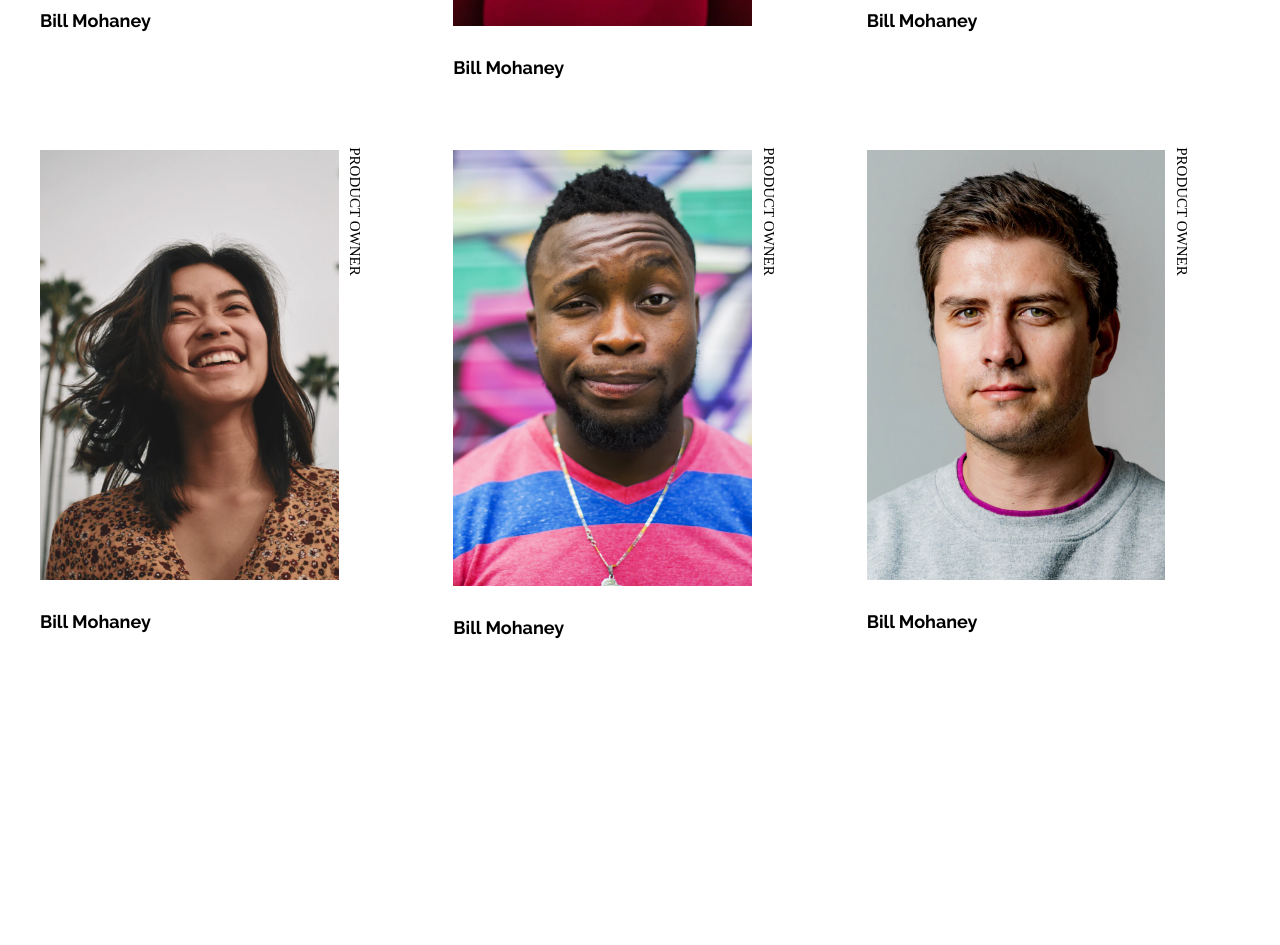
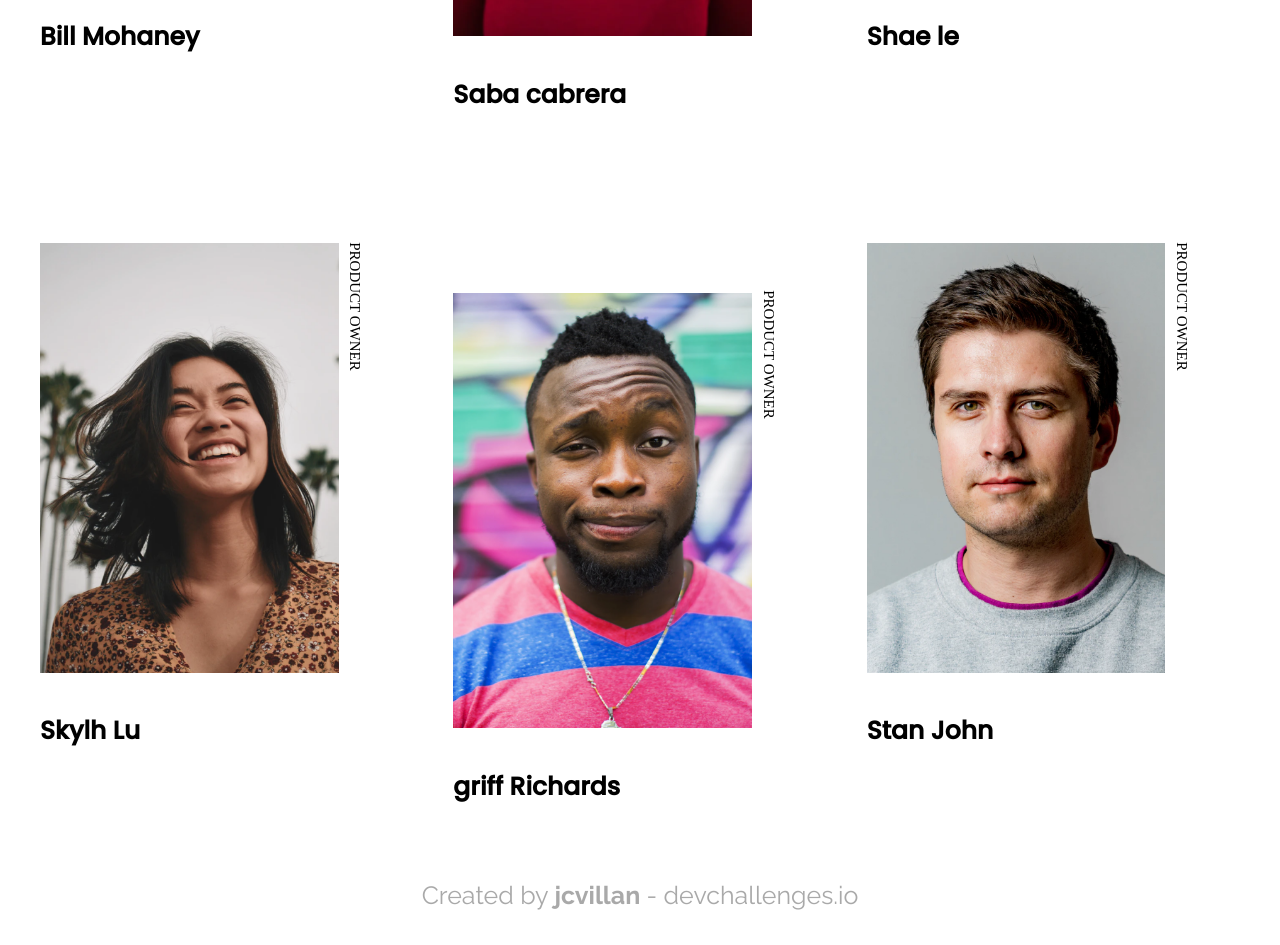
Before and after one commit to jcvillanq/My-team-page, a plain HTML site: page index.html in a window 1280 px wide. Shown: the part 757-1702 px from the top of the page. Before the commit the page ends 1435 px from the top, so only its background shows below. Drawn offline with Linux system fonts and the light colour scheme.

Commit message:
24/09/2021

```diff
--- a/css/style.css
+++ b/css/style.css
@@ -10,8 +10,8 @@ html {
 }
 
 /* Globals */
-img {
-  max-width: 100%;
+img{
+  max-width:100%;
   display: block;
 }
 body {
@@ -23,7 +23,6 @@ body {
 .container {
   max-width: 1200px;
   margin: 0 auto;
-
 }
 
 /* Site-styles */
@@ -31,23 +30,23 @@ header {
   display: flex;
   flex-direction: column;
   align-items: center;
+  padding-bottom: 3rem;
 }
-@media (min-width: 992px) {
-  header{
+@media (min-width: 768px) {
+  header {
     display: grid;
-    grid-template-columns:repeat(2,1fr);
-    grid-template-rows: repeat(1,1fr);
+    grid-template-columns: repeat(2, 1fr);
+    grid-template-rows: repeat(1, 1fr);
     height: 30rem;
-    margin: 3rem 4rem;
-
+    margin: 3rem 4rem 5rem 4rem;
   }
-  .info{
+  .info {
     display: flex;
     flex-direction: column;
     height: 24rem;
     justify-content: flex-end;
   }
-  .info h3{
+  .info h3 {
     margin: 0;
   }
 }
@@ -64,28 +63,25 @@ header h3 {
   grid-template-columns: repeat(2, 1fr);
   gap: 4rem;
 }
-.user:nth-child(2){
-  padding-top: 4rem;
-}
-@media (min-width: 992px) {
-  .group{
+
+@media (min-width: 768px) {
+
+  .group {
     grid-template-columns: repeat(3, 1fr);
   }
-
 }
 
+/* USERS */
 .user {
   position: relative;
   width: 80%;
-
 }
-.user h4{
-  font-size: 1.8rem;
+.user h4 {
+  font-family: Poppins ;
+  font-size: 2.5rem;
 }
 .texto-vertical {
   font-family: PT Serif;
-  font-style: normal;
-  font-weight: normal;
   font-size: 1.5rem;
   line-height: 13px;
   text-transform: uppercase;
@@ -95,3 +91,38 @@ header h3 {
   top: 4rem;
   right: -8rem;
 }
+.user-down {
+  padding-top: 5rem;
+}
+.texto-vertical2 {
+  font-family: PT Serif;
+  font-size: 1.5rem;
+  line-height: 13px;
+  text-transform: uppercase;
+  color: #000000;
+  transform: rotate(90deg);
+  position: absolute;
+  top: 9.2rem;
+  right: -8rem;
+}
+@media (min-width: 768px) {
+  .user:nth-child(5) {
+    padding-top: 10rem;
+  }
+  .user:nth-child(5)>.texto-vertical {
+
+    top: 14rem;
+    right: -8rem;
+  }
+}
+
+/* footer */
+
+footer {
+  text-align: center;
+  color: darkgray;
+  font-size: 2.5rem;
+}
+footer span {
+  font-weight: 600;
+}
--- a/index.html
+++ b/index.html
@@ -35,39 +35,39 @@
     <div class="group">
       <div  class="user">
         <img src="img/photo1.png" alt="">
-        <p class="texto-vertical work">product  owner</p>
+        <p class="texto-vertical ">product owner</p>
         <h4>Bill Mohaney</h4>
 
       </div>
-      <div  class="user">
+      <div  class="user user-down">
         <img src="img/photo2.png" alt="">
-        <p class="texto-vertical work">product  owner</p>
-        <h4>Bill Mohaney</h4>
+        <p class="texto-vertical2 ">product owner</p>
+        <h4>Saba cabrera</h4>
 
       </div>
 
       <div  class="user">
         <img src="img/photo3.png" alt="">
-        <p class="texto-vertical work">product  owner</p>
-        <h4>Bill Mohaney</h4>
+        <p class="texto-vertical">product owner </p>
+        <h4>Shae le</h4>
 
       </div>
-      <div  class="user">
+      <div  class="user user-down">
         <img src="img/photo4.png" alt="">
-        <p class="texto-vertical work">product  owner</p>
-        <h4>Bill Mohaney</h4>
+        <p class="texto-vertical2 ">product owner</p>
+        <h4>Skylh Lu</h4>
 
       </div>
       <div  class="user">
         <img src="img/photo5.png" alt="">
-        <p class="texto-vertical work">product  owner</p>
-        <h4>Bill Mohaney</h4>
+        <p class="texto-vertical ">product owner</p>
+        <h4>griff Richards</h4>
 
       </div>
-      <div  class="user">
+      <div  class="user user-down">
         <img src="img/photo6.png" alt="">
-        <p class="texto-vertical work">product  owner</p>
-        <h4>Bill Mohaney</h4>
+        <p class="texto-vertical2 ">product owner</p>
+        <h4>Stan John</h4>
 
       </div>
 
@@ -76,39 +76,12 @@
     </div>
   </main>
 
-<!--
-  <main class="container">
-    <div class="group" >
+  <footer class="container">
+    <p>
+      Created by <span>jcvillan</span> - devchallenges.io
+    </p>
+  </footer>
 
-
-        <div class="user1">
-          <h4 class="work texto-vertical" >product owner</h4>
-          <img src="/img/photo1.png" alt="user">
-
-        <p class="name">Bill Mahoney</p>
-
-</div>
-
-      <div class="user">
-        <h4 class="work">ux designer</h4>
-        <img src="/img/photo2.png" alt="user">
-        <class="name">Saba Cabrera</p>
-      </div>
-
-      <div class="user">
-        <h4 class="work">ux designer</h4>
-        <img src="/img/photo3.png" alt="user">
-        <p class="name">Bill Mahoney</p>
-      </div>
-
-
-
-
-    </div>
-  </main>
-
-
- -->
 
 
 
```
